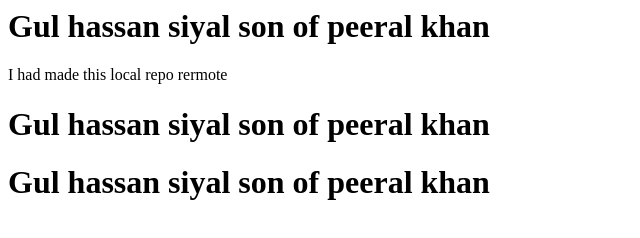
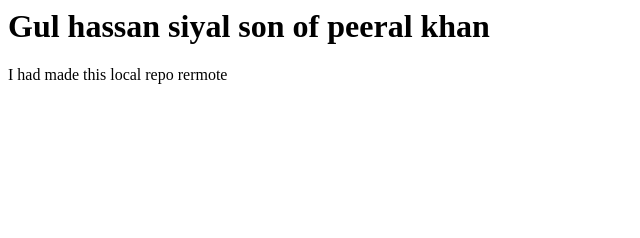
Before and after one commit to Gulhassan786/html, a plain HTML site: page index.html in a window 1280 px wide. Shown: the whole page, without its empty margins (0-640 px from the left). Drawn offline with Linux system fonts and the light colour scheme.

Commit message:
updated index.html

```diff
--- a/index.html
+++ b/index.html
@@ -7,7 +7,5 @@
   <body>
     <h1>Gul hassan siyal son of peeral khan</h1>
     <p>I had made this local repo rermote</p>
-     <h1>Gul hassan siyal son of peeral khan</h1>
-    <h1>Gul hassan siyal son of peeral khan</h1>
   </body>
 </html>
```
